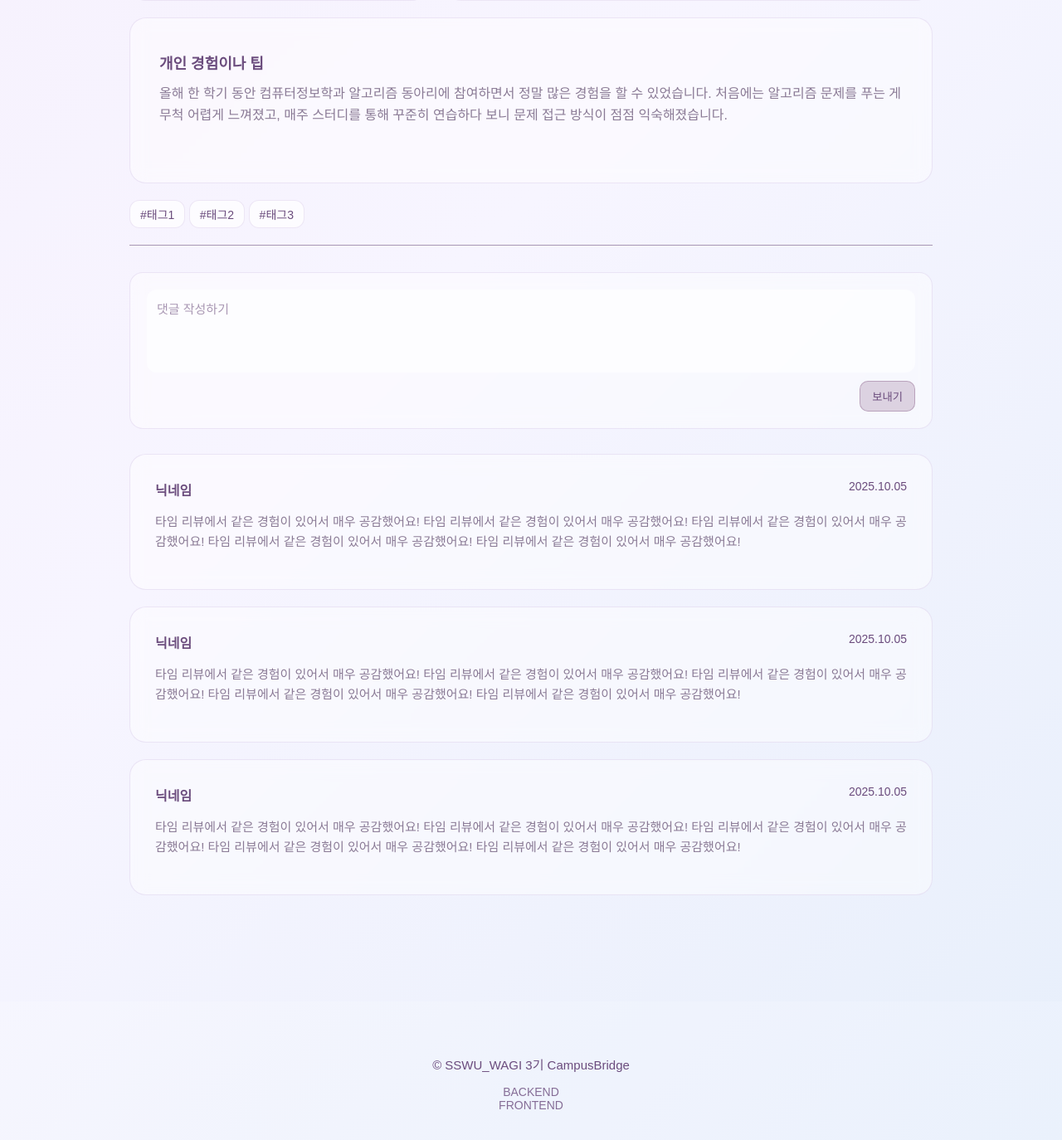
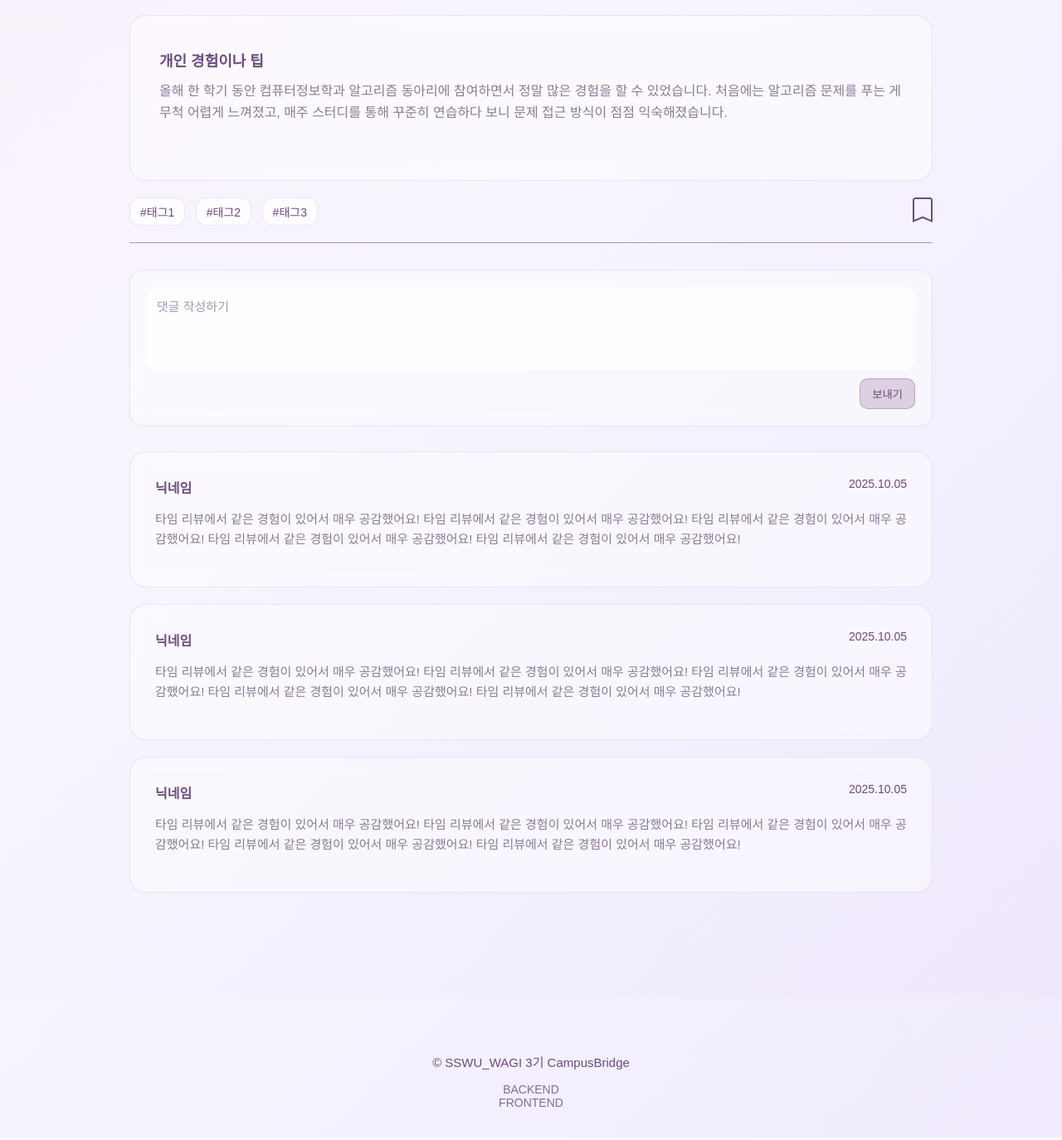
Before and after one commit to esperanza-Q/WAGI_WEB2025, a Django app: template jobTips/templates/jobtips-detail.html in a window 1280 px wide. Shown: the part 891-2265 px from the top of the page at 83% size. Run offline with Django 5.2, Linux system fonts and the light colour scheme; the template is opened without the code that fills it, so the values that code supplies are empty; some web fonts are replaced.

Commit message:
feat: base.html 구조 수정

```diff
--- a/experience/templates/experience-detail.html
+++ b/experience/templates/experience-detail.html
@@ -90,11 +90,15 @@
     <span class="rating-max">5</span>
     </div>
 
+    <div class="bottom-box">
     <div class="detail-tags">
       <span>#태그1</span>
       <span>#태그2</span>
       <span>#태그3</span>
     </div>
+    <div class="scrap-icon"><img class="scrap-img" src="../../static/img/scrap.svg">
+  </div>
+</div>
 
     <div class="divider"></div>
 
--- a/jobTips/templates/jobtips-detail.html
+++ b/jobTips/templates/jobtips-detail.html
@@ -51,7 +51,7 @@
     </div>
 
     <div class="detail-middle-box">
-      <div class="detail-pass"> 합격 연도 + 전형 유형 </div>
+      <div class="detail-important"> 합격 연도 + 전형 유형 </div>
     <!-- 첨부 파일 있다면 표시-->
       <div class="detail-files">
         <img class="detail-file-img" src="../../static/img/file.svg" width="18px">
@@ -95,11 +95,15 @@
       </div>
     </div>
 
+   <div class="bottom-box">
     <div class="detail-tags">
       <span>#태그1</span>
       <span>#태그2</span>
       <span>#태그3</span>
     </div>
+    <div class="scrap-icon"><img class="scrap-img" src="../../static/img/scrap.svg">
+  </div>
+</div>
 
     <div class="divider"></div>
 
--- a/recruit/templates/recruit-detail.html
+++ b/recruit/templates/recruit-detail.html
@@ -93,11 +93,15 @@
       </div>
     </div>
 
+ <div class="bottom-box">
     <div class="detail-tags">
       <span>#태그1</span>
       <span>#태그2</span>
       <span>#태그3</span>
     </div>
+    <div class="scrap-icon"><img class="scrap-img" src="../../static/img/scrap.svg">
+  </div>
+</div>
 
     <div class="divider"></div>
 
--- a/static/css/Login.css
+++ b/static/css/Login.css
@@ -14,7 +14,7 @@ body {
   margin: 0;
   padding: 0;
   font-family: "Pretendard", "Noto Sans KR", sans-serif;
-  background: linear-gradient(135deg, #f6effc 0%, #f7f5ff 50%, #e7effb 100%);
+  background: linear-gradient(135deg, #fceff8 0%, #f7f5ff 50%, #eee7fb 100%);
   min-height: 100vh;
   display: flex;
   flex-direction: column;
--- a/static/css/Signup.css
+++ b/static/css/Signup.css
@@ -14,7 +14,7 @@ body {
   margin: 0;
   padding: 0;
   font-family: "Pretendard", "Noto Sans KR", sans-serif;
-  background: linear-gradient(135deg, #f6effc 0%, #f7f5ff 50%, #e7effb 100%);
+  background: linear-gradient(135deg, #fceff8 0%, #f7f5ff 50%, #eee7fb 100%);
   min-height: 100vh;
   display: flex;
   flex-direction: column;
--- a/static/css/Verification.css
+++ b/static/css/Verification.css
@@ -14,7 +14,7 @@ body {
   margin: 0;
   padding: 0;
   font-family: "Pretendard", "Noto Sans KR", sans-serif;
-  background: linear-gradient(135deg, #f6effc 0%, #f7f5ff 50%, #e7effb 100%);
+  background: linear-gradient(135deg, #fceff8 0%, #f7f5ff 50%, #eee7fb 100%);
   min-height: 100vh;
   display: flex;
   flex-direction: column;
--- a/static/css/base.css
+++ b/static/css/base.css
@@ -14,7 +14,7 @@ body {
   margin: 0;
   padding: 0;
   font-family: "Pretendard", "Noto Sans KR", sans-serif;
-  background: linear-gradient(135deg, #f6effc 0%, #f7f5ff 50%, #e7effb 100%);
+  background: linear-gradient(135deg, #fceff8 0%, #f7f5ff 50%, #eee7fb 100%);
   min-height: 100vh;
   display: flex;
   flex-direction: column;
--- a/static/css/board-detail-common.css
+++ b/static/css/board-detail-common.css
@@ -14,7 +14,7 @@ body {
   margin: 0;
   padding: 0;
   font-family: "Pretendard", "Noto Sans KR", sans-serif;
-  background: linear-gradient(135deg, #f6effc 0%, #f7f5ff 50%, #e7effb 100%);
+  background: linear-gradient(135deg, #fceff8 0%, #f7f5ff 50%, #eee7fb 100%);
   min-height: 100vh;
   display: flex;
   flex-direction: column;
@@ -411,6 +411,15 @@ main {
   width: fit-content;
 }
 
+.bottom-box{
+  display: flex;
+  justify-content: space-between;
+}
+
+.scrap-icon{
+  cursor: pointer;
+}
+
 .detail-tags {
   margin-bottom: 20px;
 }
@@ -418,7 +427,7 @@ main {
 .detail-tags span {
   display: inline-block;
   padding: 6px 12px;
-  margin-riㅋght: 8px;
+  margin-right: 8px;
   background: rgba(255, 255, 255, 0.7);
   border-radius: 12px;
   font-size: 14px;
--- a/static/css/board-list-common.css
+++ b/static/css/board-list-common.css
@@ -14,7 +14,7 @@ body {
   margin: 0;
   padding: 0;
   font-family: "Pretendard", "Noto Sans KR", sans-serif;
-  background: linear-gradient(135deg, #f6effc 0%, #f7f5ff 50%, #e7effb 100%);
+  background: linear-gradient(135deg, #fceff8 0%, #f7f5ff 50%, #eee7fb 100%);
   min-height: 100vh;
   display: flex;
   flex-direction: column;
--- a/static/css/board-post-common.css
+++ b/static/css/board-post-common.css
@@ -14,7 +14,7 @@ body {
   margin: 0;
   padding: 0;
   font-family: "Pretendard", "Noto Sans KR", sans-serif;
-  background: linear-gradient(135deg, #f6effc 0%, #f7f5ff 50%, #e7effb 100%);
+  background: linear-gradient(135deg, #fceff8 0%, #f7f5ff 50%, #eee7fb 100%);
   min-height: 100vh;
   display: flex;
   flex-direction: column;
--- a/static/css/home.css
+++ b/static/css/home.css
@@ -14,7 +14,7 @@ body {
   margin: 0;
   padding: 0;
   font-family: "Pretendard", "Noto Sans KR", sans-serif;
-  background: linear-gradient(135deg, #f6effc 0%, #f7f5ff 50%, #e7effb 100%);
+  background: linear-gradient(135deg, #fceff8 0%, #f7f5ff 50%, #eee7fb 100%);
   min-height: 100vh;
   display: flex;
   flex-direction: column;
```
Also changed, not shown: accounts/templates/verification.html (renamed from accounts/templates/vertification.html), static/img/scrap.svg (added).
